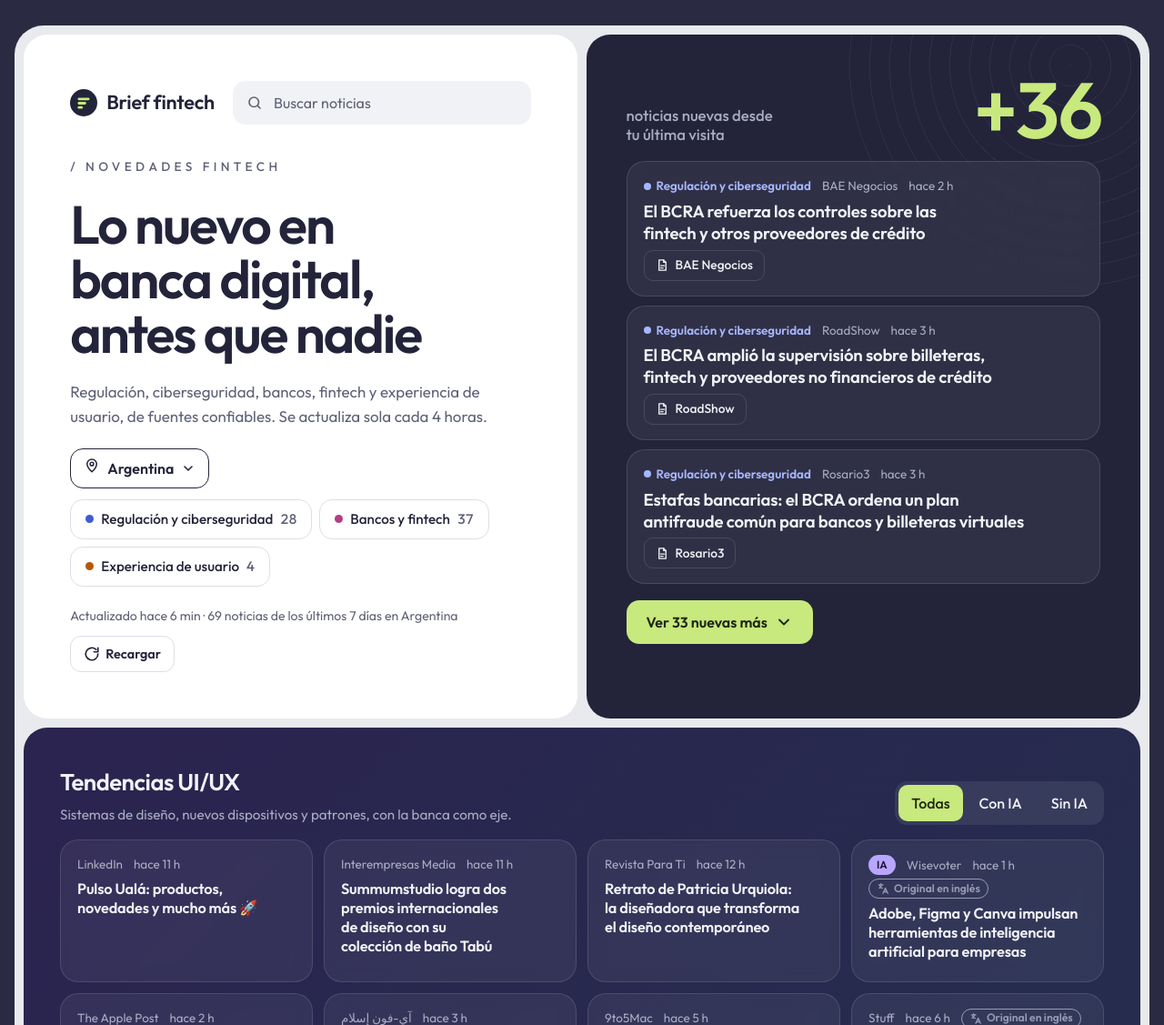
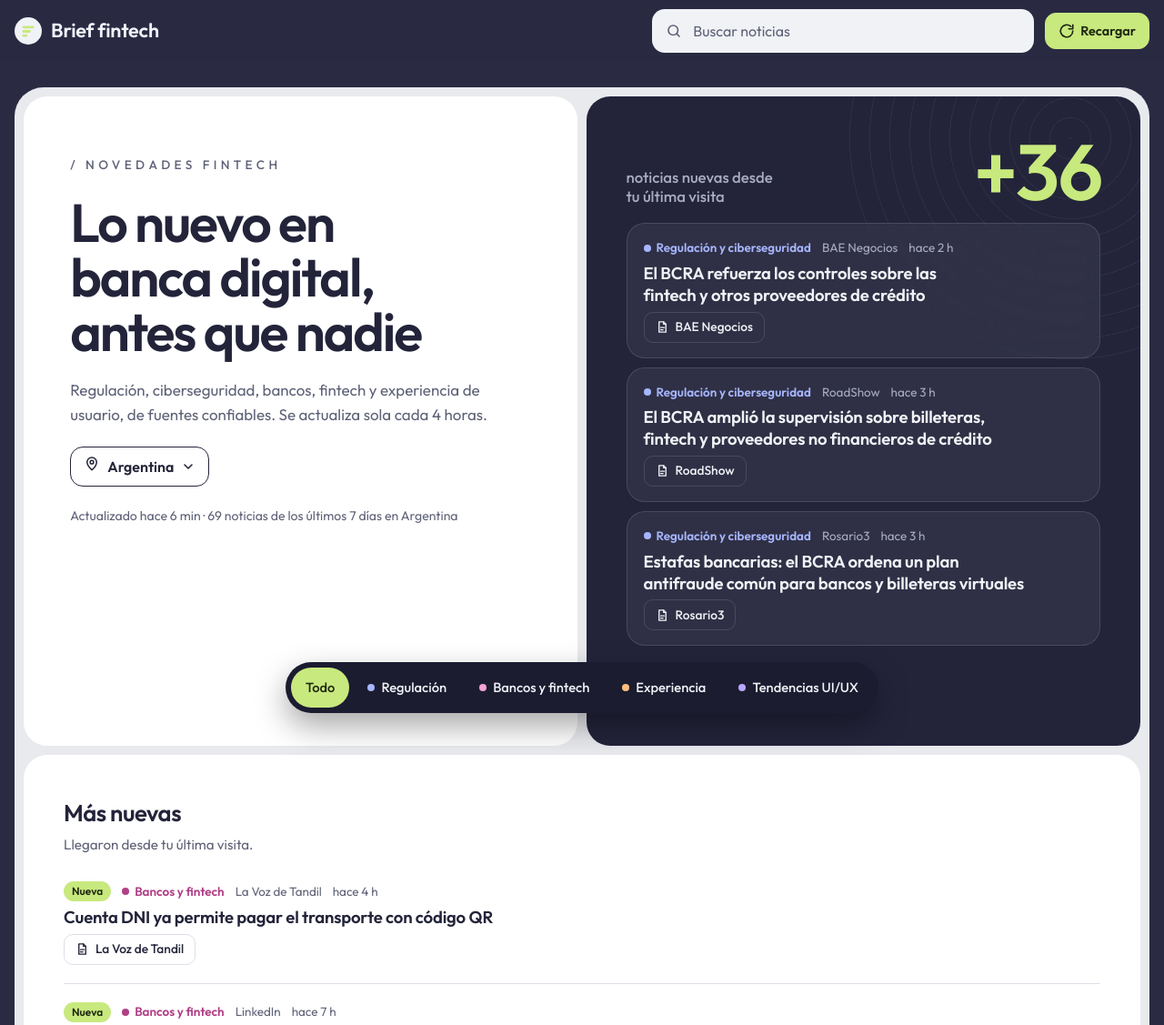
Before and after one commit to julietacatini-hash/brief-fintech, a plain HTML site: page docs/index.html in a window 1280 px wide. Shown: the top 1127 px of the page at 91% size. Drawn offline with Linux system fonts and the light colour scheme.

Commit message:
Header fijo con Recargar y barra flotante de secciones

```diff
--- a/docs/index.html
+++ b/docs/index.html
@@ -182,6 +182,22 @@ h1{margin:0;font-weight:600;font-size:clamp(2.2rem,4.6vw,3.9rem);line-height:1.0
 .tag-ia{display:inline-flex;align-items:center;height:22px;padding:0 9px;border-radius:999px;background:#B9A7FF;color:#1D1440;font-size:.74rem;font-weight:600}
 
 .lang{display:inline-flex;align-items:center;gap:5px;font-size:.76rem;font-weight:600;padding:0 8px;height:22px;border-radius:999px;border:1px solid currentColor;opacity:.85;cursor:help}
+.appbar{position:sticky;top:0;z-index:50;background:color-mix(in srgb,var(--night) 88%,transparent);backdrop-filter:blur(12px);-webkit-backdrop-filter:blur(12px);padding:calc(env(safe-area-inset-top,0px) + 10px) max(16px,env(safe-area-inset-right,0px)) 10px max(16px,env(safe-area-inset-left,0px))}
+.appbar-in{max-width:1280px;margin:0 auto;display:flex;align-items:center;gap:12px;color:#F1F2F7}
+.appbar .brand{margin:0;flex:0 0 auto}
+.appbar .search{flex:1;max-width:420px;margin-left:auto}
+.appbar .reload{flex:0 0 auto;background:var(--lime);color:var(--lime-ink);border-color:var(--lime)}
+.tabbar{position:fixed;left:50%;transform:translateX(-50%);bottom:calc(env(safe-area-inset-bottom,0px) + 16px);z-index:60;display:flex;gap:4px;padding:6px;border-radius:999px;background:#1B1C30;box-shadow:0 14px 34px rgba(0,0,0,.35);max-width:calc(100vw - 20px);overflow-x:auto;scrollbar-width:none}
+.tabbar::-webkit-scrollbar{display:none}
+.tab{display:inline-flex;align-items:center;gap:7px;min-height:44px;padding:0 16px;border-radius:999px;border:0;background:transparent;color:#F1F2F7;font:inherit;font-weight:500;font-size:.92rem;white-space:nowrap;cursor:pointer}
+.tab .dot{width:8px;height:8px;border-radius:50%;background:var(--c)}
+.tab .n{opacity:.6;font-variant-numeric:tabular-nums}
+.tab[aria-pressed="true"]{background:var(--lime);color:var(--lime-ink)}
+.tab[aria-pressed="true"] .dot{background:var(--lime-ink)}
+.fab{display:none!important}
+.shell{padding-bottom:calc(env(safe-area-inset-bottom,0px) + 110px)!important}
+body.v-ten .top,body.v-ten #feed{display:none}
+@media (max-width:600px){.tab{padding:0 12px;font-size:.86rem}.appbar .reload span.rl{display:none}.appbar .brand{font-size:0;gap:0}}
 .fab{position:fixed;right:max(16px,calc(env(safe-area-inset-right,0px) + 16px));bottom:calc(env(safe-area-inset-bottom,0px) + 18px);z-index:40;display:inline-flex;align-items:center;gap:8px;min-height:48px;padding:0 18px;border-radius:999px;border:0;background:var(--lime);color:var(--lime-ink);font-weight:600;cursor:pointer;box-shadow:var(--shadow)}
 
 @media (max-width:860px){
@@ -199,11 +215,8 @@ h1{margin:0;font-weight:600;font-size:clamp(2.2rem,4.6vw,3.9rem);line-height:1.0
 </style>
 </head>
 <body>
-<div class="shell">
-  <div class="frame">
-    <div class="top">
-      <section class="card hero" aria-label="Presentación y filtros">
-        <div class="brandrow">
+<header class="appbar">
+        <div class="brandrow appbar-in">
           <p class="brand">
             <svg width="30" height="30" viewBox="0 0 32 32" aria-hidden="true"><circle cx="16" cy="16" r="16" fill="currentColor"/><rect x="9" y="10" width="14" height="3" rx="1.5" fill="var(--lime)"/><rect x="9" y="15" width="10" height="3" rx="1.5" fill="var(--lime)"/><rect x="9" y="20" width="6" height="3" rx="1.5" fill="var(--lime)"/></svg>
             Brief fintech
@@ -213,7 +226,13 @@ h1{margin:0;font-weight:600;font-size:clamp(2.2rem,4.6vw,3.9rem);line-height:1.0
             <svg width="18" height="18" viewBox="0 0 24 24" fill="none" stroke="currentColor" stroke-width="2.2" stroke-linecap="round" aria-hidden="true"><circle cx="11" cy="11" r="7"/><path d="m20 20-3.5-3.5"/></svg>
             <input id="q" type="search" placeholder="Buscar noticias" autocomplete="off" enterkeyhint="search">
           </label>
+          <button class="reload" id="reload" type="button" aria-label="Recargar noticias"><svg width="18" height="18" viewBox="0 0 24 24" fill="none" stroke="currentColor" stroke-width="2.2" stroke-linecap="round" stroke-linejoin="round" aria-hidden="true"><path d="M21 12a9 9 0 1 1-2.64-6.36"/><path d="M21 3v6h-6"/></svg><span class="rl">Recargar</span></button>
         </div>
+</header>
+<div class="shell">
+  <div class="frame">
+    <div class="top">
+      <section class="card hero" aria-label="Presentación y filtros">
         <!--preview-note-->
         <p class="kicker">/ NOVEDADES FINTECH</p>
         <h1>Lo nuevo en banca digital, antes que nadie</h1>
@@ -227,10 +246,9 @@ h1{margin:0;font-weight:600;font-size:clamp(2.2rem,4.6vw,3.9rem);line-height:1.0
             </button>
             <ul class="menu" id="region-menu" role="listbox" aria-label="Origen de la información" tabindex="-1" hidden></ul>
           </div>
-          <div class="chips" id="chips" role="group" aria-label="Filtrar por categoría"></div>
         </div>
         <div class="status-row"><p class="status" id="status" aria-live="polite"></p>
-          <button class="reload" id="reload" type="button" aria-label="Recargar noticias"><svg width="18" height="18" viewBox="0 0 24 24" fill="none" stroke="currentColor" stroke-width="2.2" stroke-linecap="round" stroke-linejoin="round" aria-hidden="true"><path d="M21 12a9 9 0 1 1-2.64-6.36"/><path d="M21 3v6h-6"/></svg>Recargar</button></div>
+</div>
       </section>
 
       <section class="spot" id="spot" aria-labelledby="spot-h"></section>
@@ -253,6 +271,7 @@ h1{margin:0;font-weight:600;font-size:clamp(2.2rem,4.6vw,3.9rem);line-height:1.0
   </div>
 </div>
 
+<nav class="tabbar" id="chips" aria-label="Secciones"></nav>
 <button class="fab" id="fab" type="button" hidden>
   <svg width="18" height="18" viewBox="0 0 24 24" fill="none" stroke="currentColor" stroke-width="2.4" stroke-linecap="round" stroke-linejoin="round" aria-hidden="true"><path d="M4 6h16M7 12h10M10 18h4"/></svg>
   Filtros
@@ -293,7 +312,7 @@ const saved = store.get("brief-filtros", {}) || {};
 let prefs = { region: REGIONS[saved.region] ? saved.region : "ar", cats: Array.isArray(saved.cats) ? saved.cats.filter(c=>CATS[c]) : [] };
 let query = "";
 let seen = store.get("brief-vistas", null);
-let NEWS = [], UPDATED = null, NEW_IDS = new Set(), olderOpen = false, loadError = false;
+let NEWS = [], UPDATED = null, NEW_IDS = new Set(), olderOpen = true, loadError = false;
 
 const $ = id => document.getElementById(id);
 const esc = s => String(s ?? "").replace(/[&<>"']/g, c => ({"&":"&amp;","<":"&lt;",">":"&gt;",'"':"&quot;","'":"&#39;"}[c]));
@@ -326,7 +345,12 @@ const matchesQ = n => !query || n.hay.includes(query);
 const inCats = n => prefs.cats.length===0 || prefs.cats.includes(n.cat);
 // Prioriza el contenido en español (Latinoamérica): dentro de cada día, primero lo escrito en español.
 const byPriority = (a,b) => (dayKey(a.d)===dayKey(b.d) ? (a.en-b.en) || (b.d-a.d) : b.d-a.d);
-const visible = () => NEWS.filter(n => inRegion(n) && matchesQ(n) && inCats(n)).sort(byPriority);
+const MIN_AR = 10;
+const visible = () => {
+  let l = NEWS.filter(n => inRegion(n) && matchesQ(n) && inCats(n));
+  if(prefs.region==="ar" && l.length < MIN_AR) l = NEWS.filter(n => matchesQ(n) && inCats(n));
+  return l.sort(byPriority);
+};
 
 /* ---------- Región (dropdown) ---------- */
 const rBtn=$("region-btn"), rMenu=$("region-menu");
@@ -362,24 +386,24 @@ rMenu.addEventListener("keydown",e=>{
 document.addEventListener("click",e=>{ if(!rMenu.hidden && !e.target.closest(".region")) closeMenu(false); });
 
 /* ---------- Chips ---------- */
+const SHORT = {reg:"Regulación", emp:"Bancos y fintech", ux:"Experiencia"};
+let tab = "all";
+if(prefs.cats.length===1) tab=prefs.cats[0]; else prefs.cats=[];
 function renderChips(){
-  const base = NEWS.filter(n=>inRegion(n) && matchesQ(n));
-  $("chips").innerHTML = Object.entries(CATS).map(([k,v])=>{
-    const n = base.filter(x=>x.cat===k).length;
-    return `<button class="chip${n===0?" zero":""}" type="button" style="--c:${v.c}" data-k="${k}" aria-pressed="${prefs.cats.includes(k)}">
-      <span class="dot" aria-hidden="true"></span>${v.name} <span class="n">${n}</span></button>`;
-  }).join("") + (isDefault() ? "" : `<button class="clear" type="button" data-clear="1">Limpiar filtros</button>`);
+  const t=(k,label,c,n)=>`<button class="tab" type="button" data-k="${k}" style="--c:${c}" aria-pressed="${tab===k}">${c?'<span class="dot" aria-hidden="true"></span>':""}${label}${n!=null?` <span class="n">${n}</span>`:""}</button>`;
+  $("chips").innerHTML = t("all","Todo","",null) + Object.entries(CATS).map(([k,v])=>t(k,SHORT[k]||v.name,v.cd,null)).join("") + t("ten","Tendencias UI/UX","#B9A7FF",null);
+  document.body.classList.toggle("v-ten", tab==="ten");
 }
 $("chips").addEventListener("click",e=>{
   const c=e.target.closest("button"); if(!c) return;
   if(c.dataset.clear){ clearFilters(); return; }
-  const k=c.dataset.k;
-  prefs.cats = prefs.cats.includes(k) ? prefs.cats.filter(x=>x!==k) : [...prefs.cats,k];
-  save(); renderAll();
+  tab=c.dataset.k;
+  prefs.cats = (tab==="all"||tab==="ten") ? [] : [tab];
+  save(); renderAll(); window.scrollTo({top:0,behavior:"smooth"});
 });
 let qTimer=null;
 $("q").addEventListener("input",e=>{ clearTimeout(qTimer); qTimer=setTimeout(()=>{ query=norm(e.target.value.trim()); renderAll(); },120); });
-function clearFilters(){ prefs={region:"ar",cats:[]}; query=""; $("q").value=""; save(); renderAll(); }
+function clearFilters(){ tab="all"; prefs={region:"ar",cats:[]}; query=""; $("q").value=""; save(); renderAll(); }
 
 /* ---------- Noticias ---------- */
 function linksHTML(n){
@@ -464,7 +488,7 @@ function renderFeed(list, nuevas){
 function renderStatus(list, nuevas){
   const parts=[];
   if(UPDATED) parts.push("Actualizado "+rel(UPDATED));
-  if(NEWS.length) parts.push(`${list.length} ${list.length===1?"noticia":"noticias"} de los últimos 7 días${prefs.region==="ar"?" en Argentina":""}`);
+  if(NEWS.length) parts.push(`${list.length} ${list.length===1?"noticia":"noticias"} de los últimos 7 días${prefs.region==="ar"?(list.some(n=>n.region!=="ar")?" (Argentina y el mundo, por haber pocas locales)":" en Argentina"):""}`);
   $("status").textContent = parts.join(" · ");
 }
 
@@ -501,7 +525,7 @@ const TREND_STEP=40;
 let TRENDS=[], trendMode="all", trendShown=TREND_STEP;
 function renderTrends(){
   const t=$("trends");
-  if(!TRENDS.length){ t.hidden=true; return; }
+  if(!TRENDS.length || tab!=="ten"){ t.hidden=true; return; }
   t.hidden=false;
   const all=TRENDS.filter(n=>trendMode==="all"||(trendMode==="ia")===n.ia);
   const list=all.slice(0,trendShown), rest=all.length-list.length;
@@ -533,7 +557,7 @@ function loadData(data){
   NEW_IDS = new Set(NEWS.filter(n => first ? (ref-n.d) < FIRST_VISIT_WINDOW : !(n.id in prev)).map(n=>n.id));
   const next={}; NEWS.forEach(n=>{ next[n.id] = prev[n.id] || now; });
   seen=next; store.set("brief-vistas", seen);
-  olderOpen=false; loadError=false;
+  olderOpen=true; loadError=false;
   renderAll();
 }
 async function fetchData(){
--- a/docs/sw.js
+++ b/docs/sw.js
@@ -1,5 +1,5 @@
 // Guarda la app para abrirla sin conexión; las noticias se piden siempre frescas.
-const CACHE = "brief-v5";
+const CACHE = "brief-v6";
 const BASE = ["./", "index.html", "manifest.webmanifest", "icons/icon-192.png", "icons/icon-512.png"];
 
 self.addEventListener("install", e => {
```
